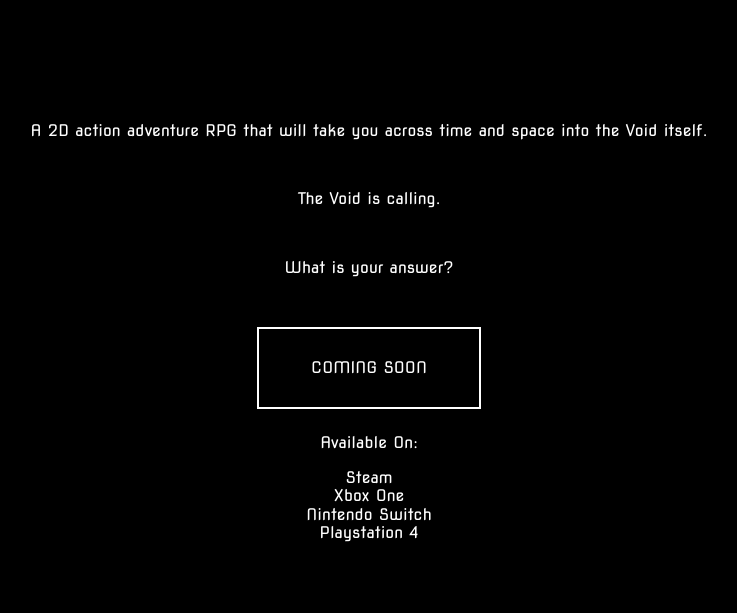
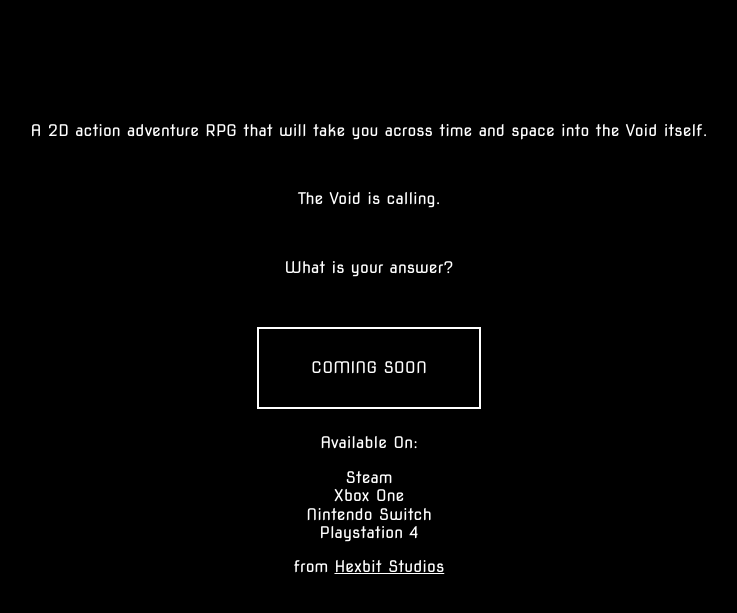
Before and after one commit to jackwkinsey/voidcallers-website, a plain HTML site: page index.html in a window 1280 px wide. Shown: the part 165-778 px from the top of the page, without its empty margins (271-1008 px from the left). Drawn offline with nearby package versions, Linux system fonts and the light colour scheme.

Commit message:
Add link back to Hexbit Studios main site

```diff
--- a/index.html
+++ b/index.html
@@ -45,6 +45,10 @@
             </ul>
 
         </div>
+
+        <div class="company">
+            from <a href="https://www.hexbitstudios.com">Hexbit Studios</a>
+        </div>
     </div>
 </body>
 </html>
--- a/styles.css
+++ b/styles.css
@@ -10,6 +10,11 @@ ul {
 
 li {
     list-style: none;
+}
+
+a,
+a:visited {
+    color: white;
 }
 
 .container {
```
